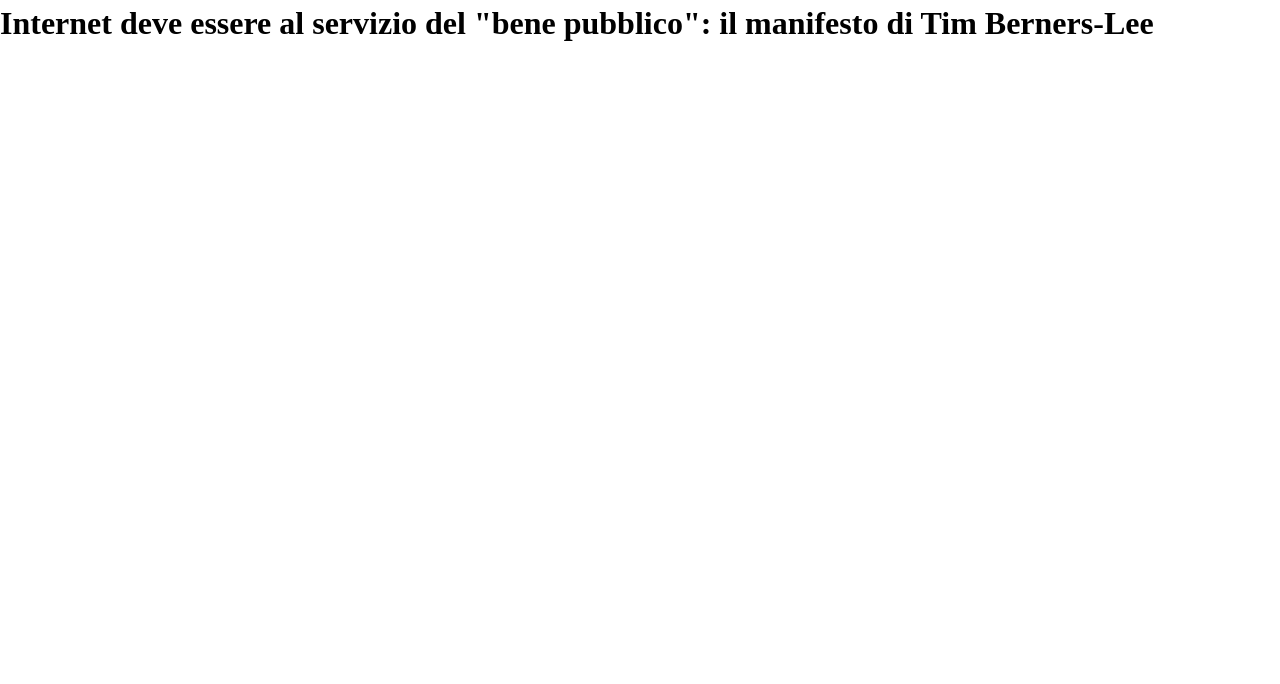
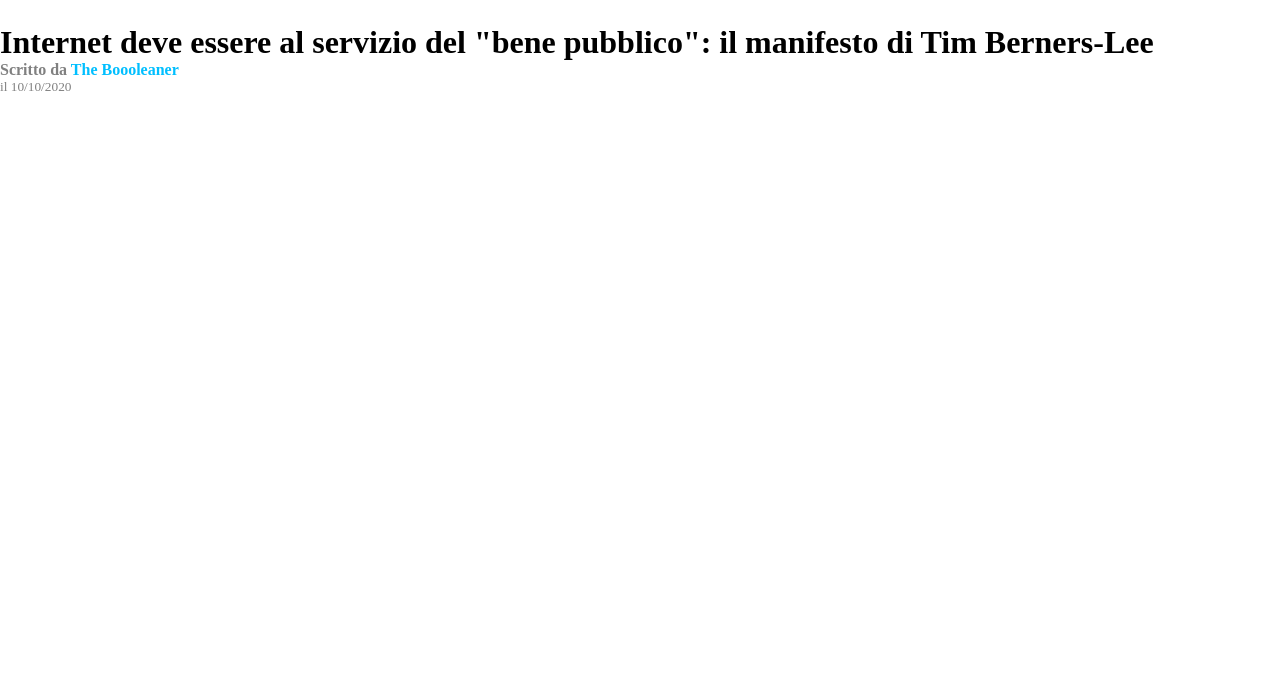
Before and after one commit to torone89/html-css-booleaner, a plain HTML site: page index.html in a window 1280 px wide. Shown: the part 116-800 px from the top of the page. Drawn offline with Linux system fonts and the light colour scheme.

Commit message:
Adding Main Header

```diff
--- a/css/style.css
+++ b/css/style.css
@@ -13,6 +13,26 @@
 
 
 
+/* Main header */
+h1 {
+    margin-top: 40px;
+    margin-bottom: 0px;
+}
+
+.scritto {
+    color: gray;
+    font-size: normal;
+}
+
+.blue {
+    color: rgb(0, 191, 255);
+}
+
+.data {
+    color: gray;
+    font-size: smaller;
+}
+
 /* Main */
 
 /* Footer */
--- a/index.html
+++ b/index.html
@@ -22,10 +22,10 @@
 
     </header>
     <!-- contenuto principale -->
-
     <main>
         <h1>Internet deve essere al servizio del "bene pubblico": il manifesto di Tim Berners-Lee</h1>
-
+        <div class="scritto"><strong>Scritto da <span class="blue">The Boooleaner</span></strong></div>
+        <div class="data">il 10/10/2020</div>
     </main>
     <!-- Piè di pagina -->
     <footer>
```
